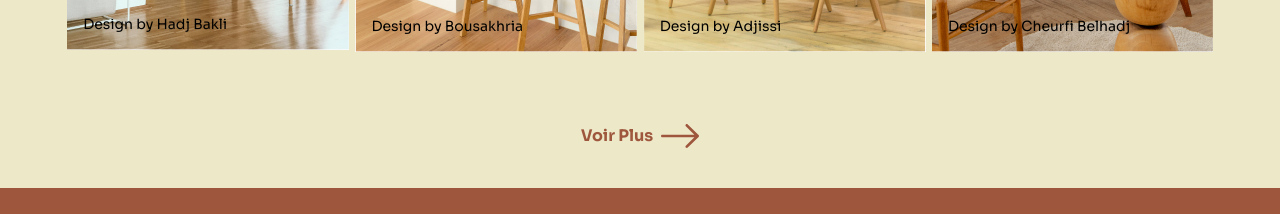
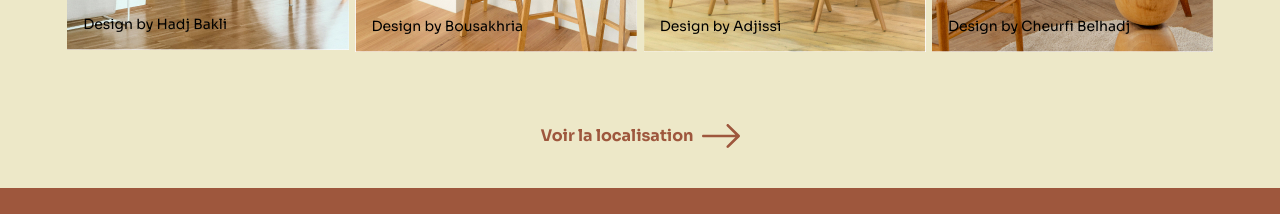
Before and after one commit to yaCHBn2004/pim-woods-site, a React (Vite) app in the folder client/: page / in a window 1280 px wide. Shown: the part 2460-2674 px from the top of the page. Built offline with nearby package versions, Linux system fonts and the light colour scheme.

Commit message:
updated : urls ,other small things

```diff
--- a/client/src/components/super components/PageLayout.jsx
+++ b/client/src/components/super components/PageLayout.jsx
@@ -10,7 +10,7 @@ const PageLayout = ({childPage}) => {
       <div className='flex-grow'>
         {childPage}
       </div>
-      <Footer />
+      <Footer id="footer" />
     </div>
   )
 }
--- a/client/src/pages/Landing page/sections/Trends.jsx
+++ b/client/src/pages/Landing page/sections/Trends.jsx
@@ -1,7 +1,9 @@
 import React from 'react'
 import DesignGallery from './DesignGallery'
+import inarrow from "/src/assets/icons/arrows/in-arrow.svg"
 
 export const Trends = () => {
+  const Footer = '../../../components/super components/Footer'
   return (
     <div className='h-screen flex flex-col mb-10'>
       <div className=" flex gap-2 pt-24  p-8 h-1/2  ">
@@ -23,8 +25,8 @@ export const Trends = () => {
         <DesignGallery />
       </div>
 
-      <div className="text-secondary flex align-baseline  gap-2 h-max  hover:ml-4 justify-center"> <p className='font-bold cursor-pointer'>Voir Plus</p>
-             <img className=""src="/src/assets/icons/arrows/in-arrow.svg" alt="" />
+      <div className="text-secondary flex align-baseline  gap-2 h-max  hover:ml-4 justify-center">  <a href="#footer" className='font-bold cursor-pointer'>Voir la localisation </a>
+             <img className=""src={inarrow} alt="" />
 
     </div>
     </div>
```
